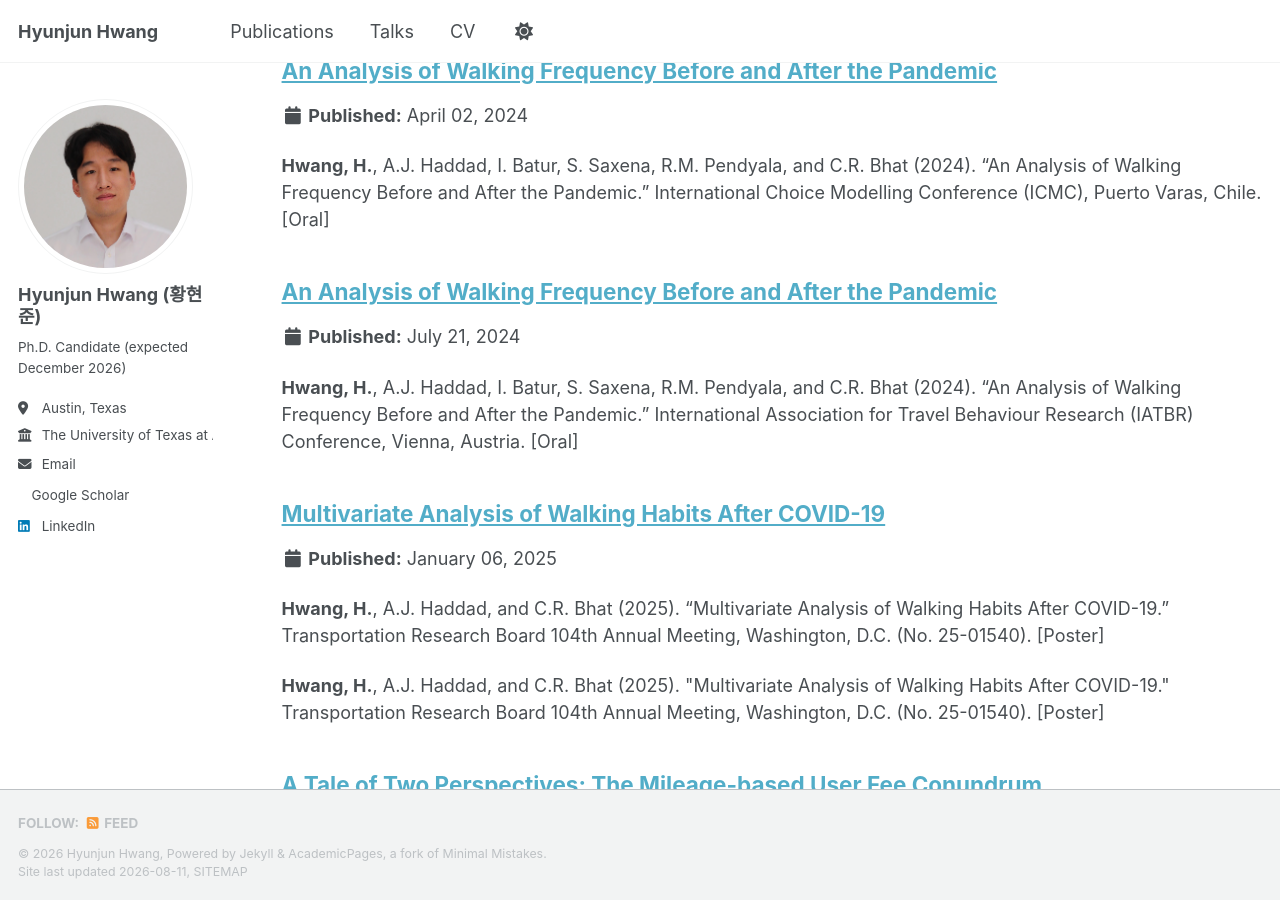
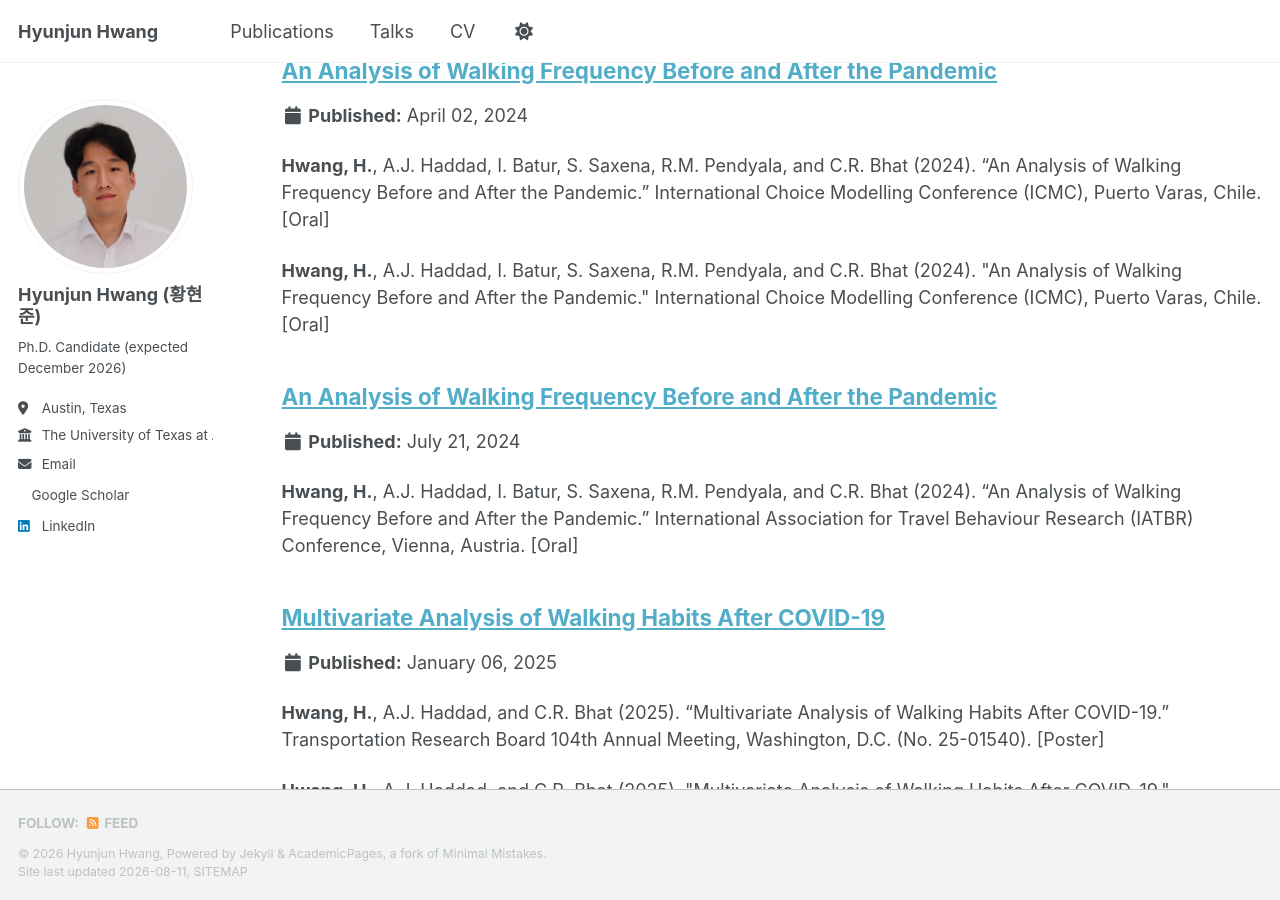
Before and after one commit to hyunjunhwang/hyunjunhwang.github.io, a Jekyll site: the page built from _pages/collection-archive.html, in a window 1280 px wide and 900 px high, scrolled down 3962 px. Built offline with Jekyll 4.4.1, drawn with Linux system fonts in a browser that asks for light colours; a style sheet for code colours, icons or effects is not loaded.

Commit message:
Update 2024-icmc-walking-freq.md

```diff
--- a/_talks/2024-icmc-walking-freq.md
+++ b/_talks/2024-icmc-walking-freq.md
@@ -7,6 +7,7 @@ permalink: /talks/2024-icmc-walking-freq
 venue: "International Choice Modelling Conference (ICMC)"
 date: 2024-04-02
 location: "Puerto Varas, Chile"
+citation: "<b>Hwang, H.</b>, A.J. Haddad, I. Batur, S. Saxena, R.M. Pendyala, and C.R. Bhat (2024). &quot;An Analysis of Walking Frequency Before and After the Pandemic.&quot; International Choice Modelling Conference (ICMC), Puerto Varas, Chile. [Oral]"
 ---
 
 <b>Hwang, H.</b>, A.J. Haddad, I. Batur, S. Saxena, R.M. Pendyala, and C.R. Bhat (2024). "An Analysis of Walking Frequency Before and After the Pandemic." International Choice Modelling Conference (ICMC), Puerto Varas, Chile. [Oral]
```
